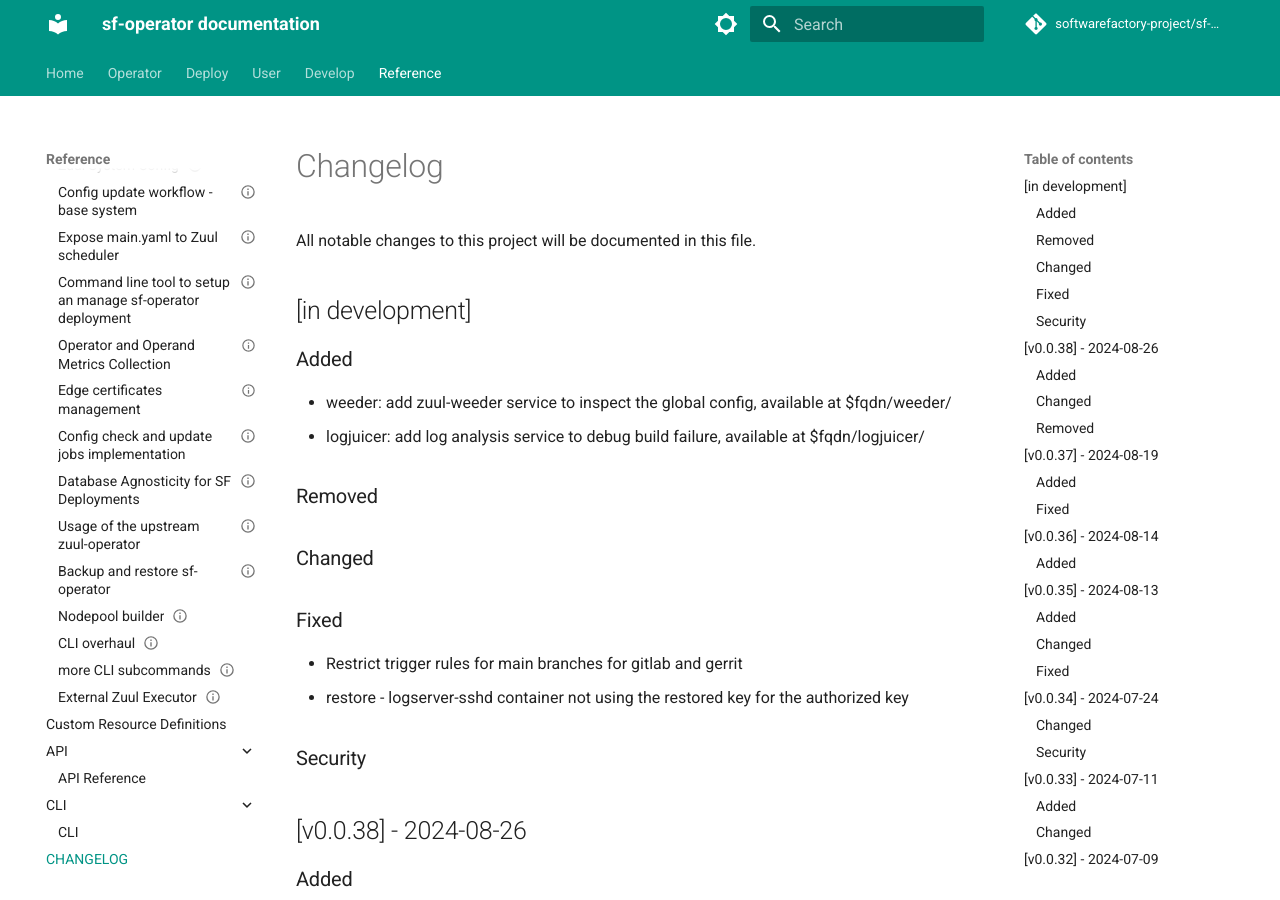
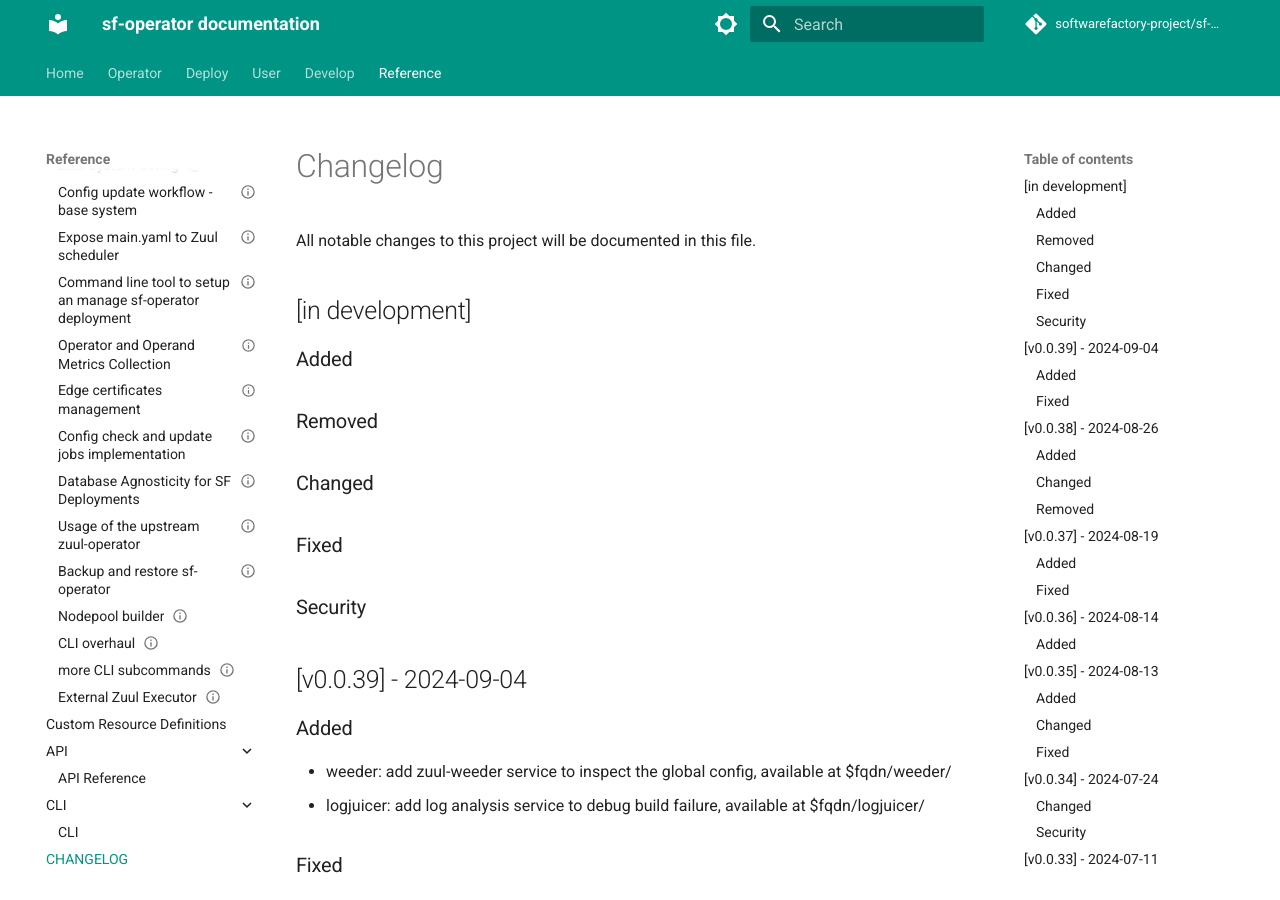
Before and after one commit to softwarefactory-project/sf-operator, an MkDocs documentation site: the page built from doc/reference/CHANGELOG.md, in a window 1280 px wide and 900 px high. Built offline with MkDocs 1.6.1 and Material for MkDocs 9.7.7, drawn with Linux system fonts in a browser that asks for light colours; comment, search, counter and statistics services are not loaded.

Commit message:
release - prepare for v0.0.39
Change-Id: I1d909d491a14edfe87d951bbdc374a7974f74d29

```diff
--- a/doc/reference/CHANGELOG.md
+++ b/doc/reference/CHANGELOG.md
@@ -1,21 +1,26 @@
 # Changelog
 
 All notable changes to this project will be documented in this file.
+
 ## [in development]
+
+### Added
+### Removed
+### Changed
+### Fixed
+### Security
+
+## [v0.0.39] - 2024-09-04
 
 ### Added
 
 - weeder: add zuul-weeder service to inspect the global config, available at $fqdn/weeder/
 - logjuicer: add log analysis service to debug build failure, available at $fqdn/logjuicer/
 
-### Removed
-### Changed
 ### Fixed
 
 - Restrict trigger rules for main branches for gitlab and gerrit
 - restore - logserver-sshd container not using the restored key for the authorized key
-
-### Security
 
 ## [v0.0.38] - 2024-08-26
 
```
